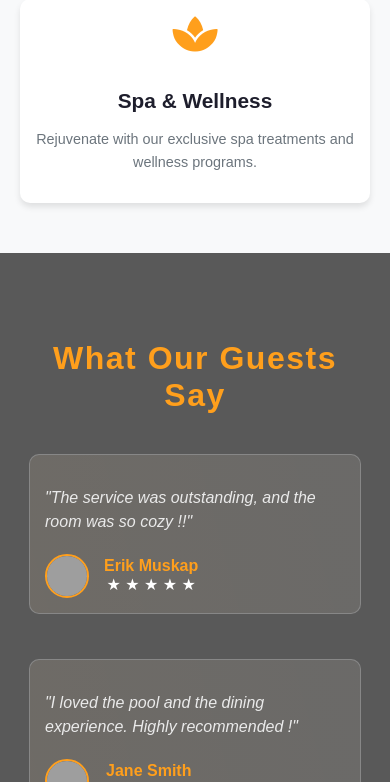
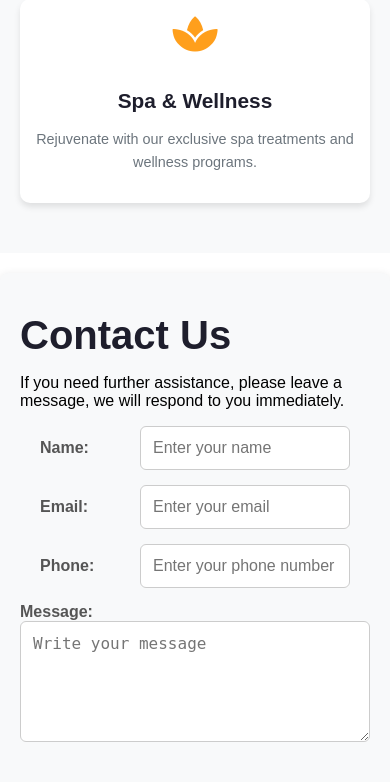
Before and after one commit to tiendattrinh/PHP_TienDatHotel, a PHP site: page / in a window 390 px wide. Shown: the part 1710-2492 px from the top of the page. Run offline with PHP 8.4, Linux system fonts and the light colour scheme; grey boxes are pictures that could not be loaded.

Commit message:
contact us

```diff
--- a/css/style.css
+++ b/css/style.css
@@ -248,6 +248,119 @@ body {
 /* END SERVICE */
 
 
+/* START CONTACT */
+.contact-us {
+    display: flex;
+    flex-wrap: wrap;
+    gap: 30px;
+    padding: 60px 40px;
+    background-color: #f8f9fa;
+    max-width: 1200px;
+    margin: 20px auto;
+    border-radius: 8px;
+    box-shadow: 0 2px 10px rgba(0, 0, 0, 0.1);
+}
+
+.contact-form,
+.contact-map {
+    flex: 1 1 45%;
+    display: flex;
+    flex-direction: column;
+}
+
+.contact-form h2 {
+    font-size: 2.5rem;
+    color: #1E1E2C;
+    margin: 0;
+    padding: 0;
+}
+
+.contact-form label {
+    font-size: 16px;
+    font-weight: bold;
+    color: #555;
+}
+
+.form-group {
+    display: flex;
+    align-items: center;
+    gap: 20px;
+    margin: 0 20px 15px 20px;
+}
+
+.form-group label {
+    flex: 0 0 80px;
+    /* Độ rộng cố định cho label */
+    font-size: 16px;
+    font-weight: bold;
+    color: #555;
+}
+
+.contact-form input,
+.contact-form textarea {
+    width: 100%;
+    padding: 12px;
+    border: 1px solid #ccc;
+    /* margin-bottom: 20px; */
+    border-radius: 6px;
+    font-size: 16px;
+    box-sizing: border-box;
+}
+
+.contact-form textarea {
+    resize: vertical;
+}
+
+.contact-map {
+    margin: auto;
+}
+
+.contact-map iframe {
+    border-radius: 6px;
+    box-shadow: 0 3px 6px rgba(0, 0, 0, 0.15);
+}
+
+.submit-btn {
+    margin-top: 15px;
+    padding: 12px 25px;
+    background-color: #FF9F1C;
+    color: #fff;
+    border: none;
+    border-radius: 6px;
+    font-size: 18px;
+    cursor: pointer;
+    align-self: flex-start;
+}
+
+.submit-btn:hover {
+    background-color: #1E1E2C;
+    color: #ffffff;
+}
+
+@media (max-width: 768px) {
+    .contact-us {
+        flex-direction: column;
+        padding: 40px 20px;
+    }
+
+    .contact-map .submit-btn {
+        margin: 20px auto 0;
+        display: block;
+        width: 70%;
+    }
+
+    .contact-map {
+        width: 100%;
+    }
+
+    .contact-map iframe {
+        aspect-ratio: 4 / 3;
+        /* Thay đổi tỷ lệ khung hình phù hợp cho mobile */
+    }
+}
+
+/* END CONTACT */
+
 /* START TESTIMONIALS */
 .testimonials {
     background: rgb(89, 89, 89);
--- a/index.php
+++ b/index.php
@@ -74,6 +74,43 @@
         </div>
     </section>
 
+    <!-- Contact -->
+    <section class="contact-us">
+        <div class="contact-form">
+            <h2>Contact Us</h2>
+            <p>If you need further assistance, please leave a message, we will respond to you immediately.</p>
+            <form id="contactForm">
+                <div class="form-group">
+                    <label for="name">Name:</label>
+                    <input type="text" id="name" name="name" placeholder="Enter your name" required>
+                </div>
+
+                <div class="form-group">
+                    <label for="email">Email:</label>
+                    <input type="email" id="email" name="email" placeholder="Enter your email" required>
+                </div>
+
+                <div class="form-group">
+                    <label for="phone">Phone:</label>
+                    <input type="tel" id="phone" name="phone" placeholder="Enter your phone number" required>
+                </div>
+
+                <div class="form-group-message">
+                    <label for="message">Message:</label>
+                    <textarea id="message" name="message" rows="5" placeholder="Write your message" required></textarea>
+                </div>
+            </form>
+        </div>
+
+        <div class="contact-map">
+            <iframe
+                src="https://www.google.com/maps/embed?pb=!1m18!1m12!1m3!1d3919.4676291827705!2d106.70130297355188!3d10.775451359214731!2m3!1f0!2f0!3f0!3m2!1i1024!2i768!4f13.1!3m3!1m2!1s0x31752f4407b01b09%3A0x760e827116eeffe1!2zQuG6v24gQuG6oWNoIMSQ4bqxbmc!5e0!3m2!1svi!2s!4v1735635467003!5m2!1svi!2s"
+                width="100%" height="300" style="border:0;" allowfullscreen="" loading="lazy"></iframe>
+            <button type="submit" form="contactForm" class="submit-btn">Send Message</button>
+        </div>
+    </section>
+
+
     <!-- Testimonials -->
     <section class="testimonials">
         <div class="testimonials-container">
@@ -82,7 +119,7 @@
                 <div class="testimonial-card">
                     <p class="testimonial-text">"The service was outstanding, and the room was so cozy !!"</p>
                     <div class="testimonial-author">
-                        <img src="images/person1" alt="Customer 1">
+                        <img src="images/person1.jpg" alt="Customer 1">
                         <div class="author-details">
                             <span>Erik Muskap</span>
                             <p>★ ★ ★ ★ ★</p>
@@ -92,7 +129,7 @@
                 <div class="testimonial-card">
                     <p class="testimonial-text">"I loved the pool and the dining experience. Highly recommended !"</p>
                     <div class="testimonial-author">
-                        <img src="images/person2" alt="Customer 2">
+                        <img src="images/person2.jpg" alt="Customer 2">
                         <div class="author-details">
                             <span>Jane Smith</span>
                             <p>★ ★ ★ ★ ★</p>
@@ -102,7 +139,7 @@
                 <div class="testimonial-card">
                     <p class="testimonial-text">"A perfect stay with top-notch facilities and friendly staff."</p>
                     <div class="testimonial-author">
-                        <img src="images/person3" alt="Customer 3">
+                        <img src="images/person3.jpg" alt="Customer 3">
                         <div class="author-details">
                             <span>Emily Brown</span>
                             <p>★ ★ ★ ★ </p>
```
